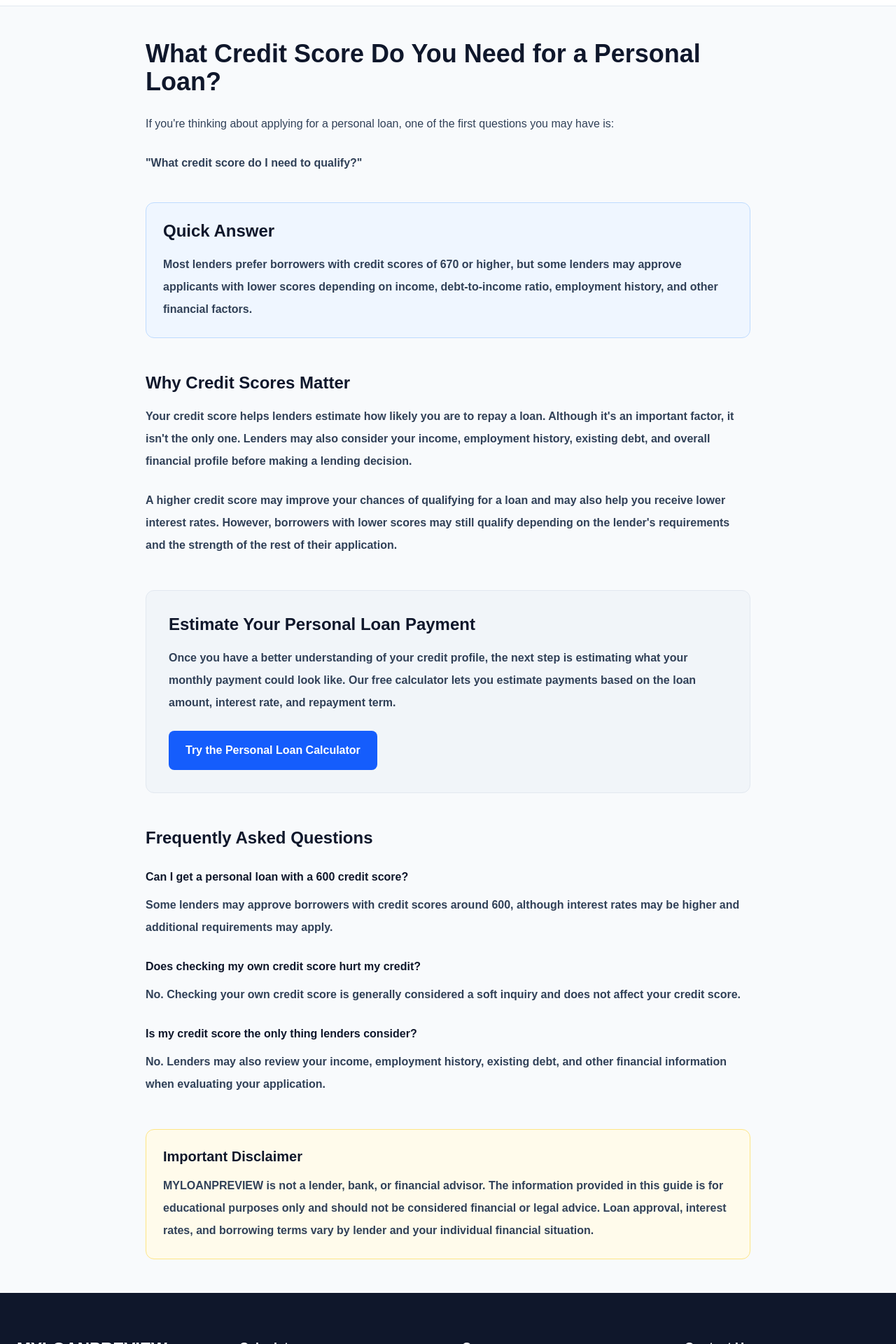
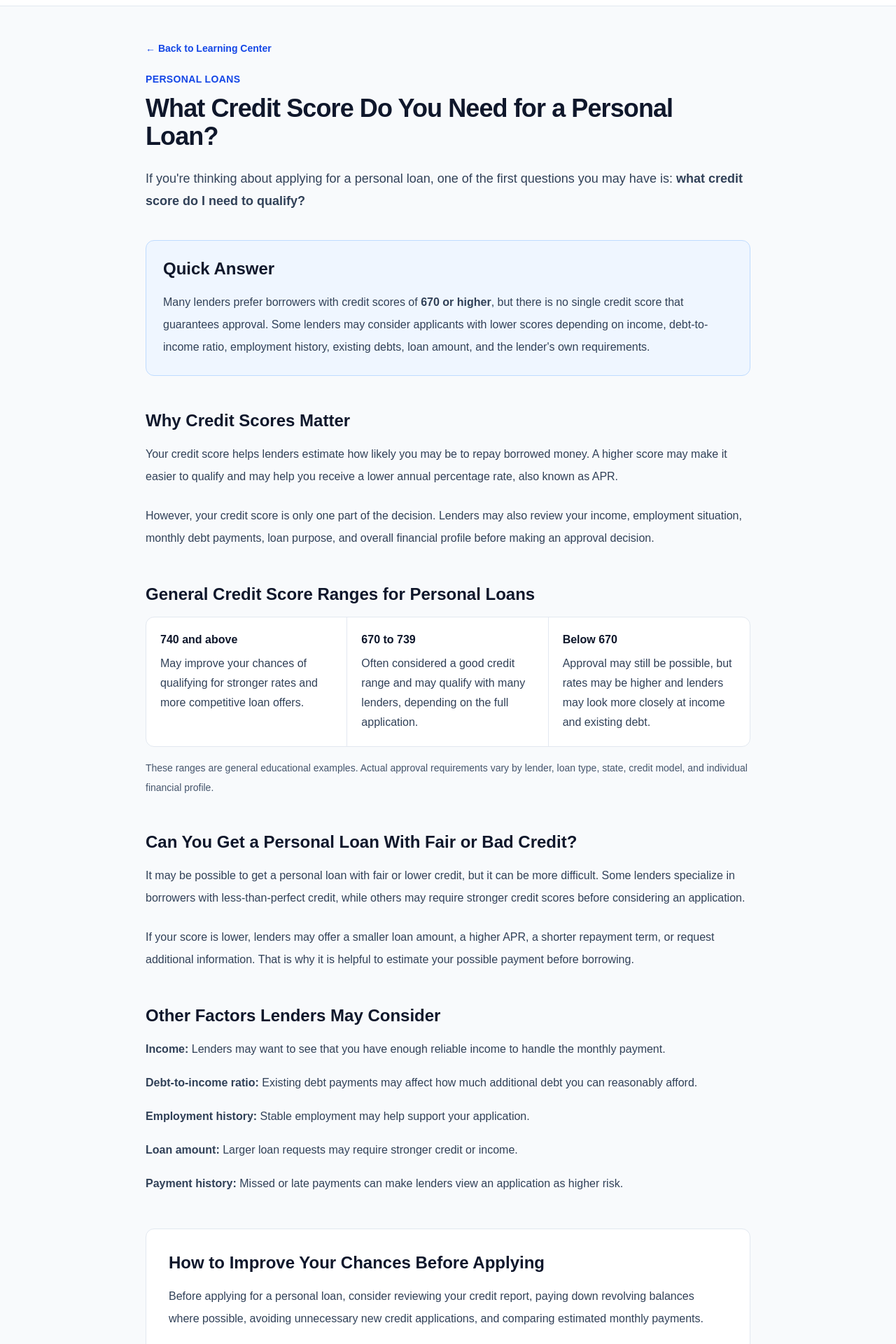
Before and after one commit to 39jorgegonzalez-lab/myloanpreview, a Next.js app: page /learning-center/what-credit-score-do-you-need-for-a-personal-loan in a window 1280 px wide. Shown: the part 120-2040 px from the top of the page at 70% size. Built offline with nearby package versions, Linux system fonts and the light colour scheme.

Commit message:
Milestone 2: Complete personal loan credit score guide

```diff
--- a/app/learning-center/what-credit-score-do-you-need-for-a-personal-loan/page.tsx
+++ b/app/learning-center/what-credit-score-do-you-need-for-a-personal-loan/page.tsx
@@ -4,87 +4,226 @@ import Link from "next/link";
 export const metadata: Metadata = {
   title: "What Credit Score Do You Need for a Personal Loan? | MYLOANPREVIEW",
   description:
-    "Learn what credit score you may need for a personal loan, how lenders evaluate applications, and how to improve your chances of qualifying.",
+    "Learn what credit score you may need for a personal loan, how lenders evaluate applications, and how to estimate your possible monthly payment.",
 };
 
 export default function CreditScoreArticle() {
   return (
     <main className="min-h-screen bg-slate-50">
-  <div className="max-w-4xl mx-auto px-4 py-12">
-      <h1 className="text-3xl sm:text-4xl font-bold text-slate-900 mb-6">
+      <article className="mx-auto max-w-4xl px-4 py-12">
+        <Link
+          href="/learning-center"
+          className="mb-6 inline-block text-sm font-semibold text-blue-700 hover:text-blue-800"
+        >
+          ← Back to Learning Center
+        </Link>
+
+        <header className="mb-10">
+          <p className="mb-3 text-sm font-semibold uppercase tracking-wide text-blue-700">
+            Personal Loans
+          </p>
+
+          <h1 className="mb-6 text-3xl font-bold tracking-tight text-slate-900 sm:text-4xl">
             What Credit Score Do You Need for a Personal Loan?
           </h1>
 
-      <p className="text-slate-700 leading-8 mb-6">
-        If you're thinking about applying for a personal loan, one of the
-        first questions you may have is:
+          <p className="text-lg leading-8 text-slate-700">
+            If you&apos;re thinking about applying for a personal loan, one of
+            the first questions you may have is:{" "}
+            <strong>what credit score do I need to qualify?</strong>
           </p>
+        </header>
 
-      <p className="text-slate-700 leading-8 font-semibold">
-        "What credit score do I need to qualify?"
-        <section className="mt-10 rounded-xl border border-blue-200 bg-blue-50 p-6">
-  <h2 className="text-2xl font-bold text-slate-900 mb-4">
+        <section className="rounded-xl border border-blue-200 bg-blue-50 p-6">
+          <h2 className="mb-4 text-2xl font-bold text-slate-900">
             Quick Answer
           </h2>
 
-  <p className="text-slate-700 leading-8">
-    Most lenders prefer borrowers with credit scores of <strong>670 or higher</strong>,
-    but some lenders may approve applicants with lower scores depending on income,
-    debt-to-income ratio, employment history, and other financial factors.
+          <p className="leading-8 text-slate-700">
+            Many lenders prefer borrowers with credit scores of{" "}
+            <strong>670 or higher</strong>, but there is no single credit score
+            that guarantees approval. Some lenders may consider applicants with
+            lower scores depending on income, debt-to-income ratio, employment
+            history, existing debts, loan amount, and the lender&apos;s own
+            requirements.
           </p>
         </section>
+
         <section className="mt-12">
-  <h2 className="text-2xl font-bold text-slate-900 mb-4">
+          <h2 className="mb-4 text-2xl font-bold text-slate-900">
             Why Credit Scores Matter
           </h2>
 
-  <p className="text-slate-700 leading-8 mb-6">
-    Your credit score helps lenders estimate how likely you are to repay a loan.
-    Although it's an important factor, it isn't the only one. Lenders may also
-    consider your income, employment history, existing debt, and overall financial
-    profile before making a lending decision.
+          <p className="mb-6 leading-8 text-slate-700">
+            Your credit score helps lenders estimate how likely you may be to
+            repay borrowed money. A higher score may make it easier to qualify
+            and may help you receive a lower annual percentage rate, also known
+            as APR.
           </p>
 
-  <p className="text-slate-700 leading-8">
-    A higher credit score may improve your chances of qualifying for a loan and
-    may also help you receive lower interest rates. However, borrowers with lower
-    scores may still qualify depending on the lender's requirements and the
-    strength of the rest of their application.
+          <p className="leading-8 text-slate-700">
+            However, your credit score is only one part of the decision. Lenders
+            may also review your income, employment situation, monthly debt
+            payments, loan purpose, and overall financial profile before making
+            an approval decision.
           </p>
         </section>
-<section className="mt-12 rounded-xl bg-slate-100 p-8 border border-slate-200">
-  <h2 className="text-2xl font-bold text-slate-900 mb-4">
+
+        <section className="mt-12">
+          <h2 className="mb-4 text-2xl font-bold text-slate-900">
+            General Credit Score Ranges for Personal Loans
+          </h2>
+
+          <div className="overflow-hidden rounded-xl border border-slate-200 bg-white">
+            <div className="grid grid-cols-1 divide-y divide-slate-200 sm:grid-cols-3 sm:divide-x sm:divide-y-0">
+              <div className="p-5">
+                <h3 className="font-bold text-slate-900">740 and above</h3>
+                <p className="mt-2 leading-7 text-slate-700">
+                  May improve your chances of qualifying for stronger rates and
+                  more competitive loan offers.
+                </p>
+              </div>
+
+              <div className="p-5">
+                <h3 className="font-bold text-slate-900">670 to 739</h3>
+                <p className="mt-2 leading-7 text-slate-700">
+                  Often considered a good credit range and may qualify with many
+                  lenders, depending on the full application.
+                </p>
+              </div>
+
+              <div className="p-5">
+                <h3 className="font-bold text-slate-900">Below 670</h3>
+                <p className="mt-2 leading-7 text-slate-700">
+                  Approval may still be possible, but rates may be higher and
+                  lenders may look more closely at income and existing debt.
+                </p>
+              </div>
+            </div>
+          </div>
+
+          <p className="mt-4 text-sm leading-7 text-slate-600">
+            These ranges are general educational examples. Actual approval
+            requirements vary by lender, loan type, state, credit model, and
+            individual financial profile.
+          </p>
+        </section>
+
+        <section className="mt-12">
+          <h2 className="mb-4 text-2xl font-bold text-slate-900">
+            Can You Get a Personal Loan With Fair or Bad Credit?
+          </h2>
+
+          <p className="mb-6 leading-8 text-slate-700">
+            It may be possible to get a personal loan with fair or lower credit,
+            but it can be more difficult. Some lenders specialize in borrowers
+            with less-than-perfect credit, while others may require stronger
+            credit scores before considering an application.
+          </p>
+
+          <p className="leading-8 text-slate-700">
+            If your score is lower, lenders may offer a smaller loan amount, a
+            higher APR, a shorter repayment term, or request additional
+            information. That is why it is helpful to estimate your possible
+            payment before borrowing.
+          </p>
+        </section>
+
+        <section className="mt-12">
+          <h2 className="mb-4 text-2xl font-bold text-slate-900">
+            Other Factors Lenders May Consider
+          </h2>
+
+          <ul className="space-y-4 leading-8 text-slate-700">
+            <li>
+              <strong>Income:</strong> Lenders may want to see that you have
+              enough reliable income to handle the monthly payment.
+            </li>
+            <li>
+              <strong>Debt-to-income ratio:</strong> Existing debt payments may
+              affect how much additional debt you can reasonably afford.
+            </li>
+            <li>
+              <strong>Employment history:</strong> Stable employment may help
+              support your application.
+            </li>
+            <li>
+              <strong>Loan amount:</strong> Larger loan requests may require
+              stronger credit or income.
+            </li>
+            <li>
+              <strong>Payment history:</strong> Missed or late payments can make
+              lenders view an application as higher risk.
+            </li>
+          </ul>
+        </section>
+
+        <section className="mt-12 rounded-xl border border-slate-200 bg-white p-8">
+          <h2 className="mb-4 text-2xl font-bold text-slate-900">
+            How to Improve Your Chances Before Applying
+          </h2>
+
+          <p className="mb-6 leading-8 text-slate-700">
+            Before applying for a personal loan, consider reviewing your credit
+            report, paying down revolving balances where possible, avoiding
+            unnecessary new credit applications, and comparing estimated monthly
+            payments.
+          </p>
+
+          <p className="leading-8 text-slate-700">
+            A personal loan can be useful in the right situation, but the monthly
+            payment should fit your budget. Always compare the loan amount, APR,
+            fees, repayment term, and total cost before deciding.
+          </p>
+        </section>
+
+        <section className="mt-12 rounded-xl border border-blue-200 bg-blue-600 p-8 text-white">
+          <h2 className="mb-4 text-2xl font-bold">
             Estimate Your Personal Loan Payment
           </h2>
 
-  <p className="text-slate-700 leading-8 mb-6">
-    Once you have a better understanding of your credit profile, the next step is
-    estimating what your monthly payment could look like. Our free calculator lets
-    you estimate payments based on the loan amount, interest rate, and repayment term.
+          <p className="mb-6 leading-8 text-blue-50">
+            Once you understand your credit profile, the next step is estimating
+            what your monthly payment could look like. Use our free calculator to
+            preview payments based on the loan amount, interest rate, and
+            repayment term.
           </p>
 
           <Link
             href="/personal-loan-calculator"
-    className="inline-block rounded-lg bg-blue-600 px-6 py-3 text-white font-semibold hover:bg-blue-700 transition"
+            className="inline-block rounded-lg bg-white px-6 py-3 font-semibold text-blue-700 transition hover:bg-blue-50"
           >
             Try the Personal Loan Calculator
           </Link>
         </section>
+
         <section className="mt-12">
-  <h2 className="text-2xl font-bold text-slate-900 mb-6">
+          <h2 className="mb-6 text-2xl font-bold text-slate-900">
             Frequently Asked Questions
           </h2>
 
           <div className="space-y-6">
+            <div>
+              <h3 className="font-semibold text-slate-900">
+                What is a good credit score for a personal loan?
+              </h3>
+
+              <p className="mt-2 leading-8 text-slate-700">
+                A score of 670 or higher is often considered good, but every
+                lender sets its own requirements. A higher score may improve your
+                chances of qualifying for better rates and terms.
+              </p>
+            </div>
 
             <div>
               <h3 className="font-semibold text-slate-900">
                 Can I get a personal loan with a 600 credit score?
               </h3>
 
-      <p className="mt-2 text-slate-700 leading-8">
-        Some lenders may approve borrowers with credit scores around 600,
-        although interest rates may be higher and additional requirements may apply.
+              <p className="mt-2 leading-8 text-slate-700">
+                Some lenders may consider borrowers with credit scores around
+                600, but approval is not guaranteed. If approved, the borrower
+                may receive a higher APR or less favorable loan terms.
               </p>
             </div>
 
@@ -93,9 +232,9 @@ export default function CreditScoreArticle() {
                 Does checking my own credit score hurt my credit?
               </h3>
 
-      <p className="mt-2 text-slate-700 leading-8">
-        No. Checking your own credit score is generally considered a soft inquiry
-        and does not affect your credit score.
+              <p className="mt-2 leading-8 text-slate-700">
+                Checking your own credit score is generally considered a soft
+                inquiry and does not usually affect your credit score.
               </p>
             </div>
 
@@ -104,29 +243,29 @@ export default function CreditScoreArticle() {
                 Is my credit score the only thing lenders consider?
               </h3>
 
-      <p className="mt-2 text-slate-700 leading-8">
-        No. Lenders may also review your income, employment history,
-        existing debt, and other financial information when evaluating
-        your application.
+              <p className="mt-2 leading-8 text-slate-700">
+                No. Lenders may also review income, employment history, existing
+                debt, debt-to-income ratio, requested loan amount, and other
+                financial information.
               </p>
             </div>
-
           </div>
         </section>
+
         <section className="mt-12 rounded-xl border border-amber-200 bg-amber-50 p-6">
-  <h2 className="text-xl font-bold text-slate-900 mb-3">
+          <h2 className="mb-3 text-xl font-bold text-slate-900">
             Important Disclaimer
           </h2>
 
-  <p className="text-slate-700 leading-8">
-    MYLOANPREVIEW is not a lender, bank, or financial advisor. The information
-    provided in this guide is for educational purposes only and should not be
-    considered financial or legal advice. Loan approval, interest rates, and
-    borrowing terms vary by lender and your individual financial situation.
+          <p className="leading-8 text-slate-700">
+            MYLOANPREVIEW is not a lender, bank, credit repair company, or
+            financial advisor. The information in this guide is for educational
+            purposes only and should not be considered financial, legal, tax, or
+            credit advice. Loan approval, APR, fees, repayment terms, and loan
+            availability vary by lender and individual financial situation.
           </p>
         </section>
-      </p>
-       </div>
+      </article>
     </main>
   );
 }
--- a/app/personal-loan-credit-score-guide/page.tsx
+++ b/app/personal-loan-credit-score-guide/page.tsx
@@ -1,66 +1,7 @@
-import Navbar from "../components/layout/Navbar";
-import Footer from "../components/layout/Footer";
+import { permanentRedirect } from "next/navigation";
 
-export default function PersonalLoanGuide() {
-  return (
-    <>
-
-      <main className="bg-slate-50 min-h-screen">
-        <section className="max-w-4xl mx-auto px-6 py-20">
-          <div className="bg-white rounded-3xl border border-slate-200 p-10 shadow-sm">
-
-            <p className="text-blue-700 font-semibold uppercase tracking-wide mb-4">
-              Personal Loan Guide
-            </p>
-
-            <h1 className="text-4xl font-bold text-slate-900 mb-6">
-              What Credit Score Do You Need for a Personal Loan?
-            </h1>
-
-            <p className="text-lg text-slate-600 leading-8 mb-8">
-              Personal loan lenders review your credit score, debt-to-income
-              ratio, income, and payment history before making approval
-              decisions. While every lender has different requirements,
-              understanding common credit score ranges can help you estimate
-              your chances.
-            </p>
-
-            <h2 className="text-black text-2xl font-bold mb-4">
-              Typical Credit Score Ranges
-            </h2>
-
-            <ul className="space-y-3 text-slate-700 mb-10">
-              <li><strong>720+:</strong> Best approval odds and lowest rates.</li>
-              <li><strong>680–719:</strong> Strong approval potential.</li>
-              <li><strong>620–679:</strong> May qualify with higher rates.</li>
-              <li><strong>580–619:</strong> Limited lender options.</li>
-              <li><strong>Below 580:</strong> Approval may be difficult.</li>
-            </ul>
-
-            <h2 className="text-black text-2xl font-bold mb-4">
-              Other Factors Lenders Consider
-            </h2>
-
-            <ul className="space-y-3 text-slate-700 mb-10">
-              <li>Income stability</li>
-              <li>Employment history</li>
-              <li>Debt-to-income ratio</li>
-              <li>Payment history</li>
-              <li>Existing loan obligations</li>
-            </ul>
-
-            <div className="bg-blue-50 border border-blue-200 rounded-2xl p-6">
-              <p className="text-blue-900 font-bold">
-                MYLOANPREVIEW provides educational estimates only and does not
-                guarantee loan approval or financing terms.
-              </p>
-            </div>
-
-          </div>
-        </section>
-      </main>
-
-      <Footer />
-    </>
+export default function PersonalLoanCreditScoreGuideRedirect() {
+  permanentRedirect(
+    "/learning-center/what-credit-score-do-you-need-for-a-personal-loan"
   );
 }
```
Lines whose indentation alone changed are shown as unchanged.
